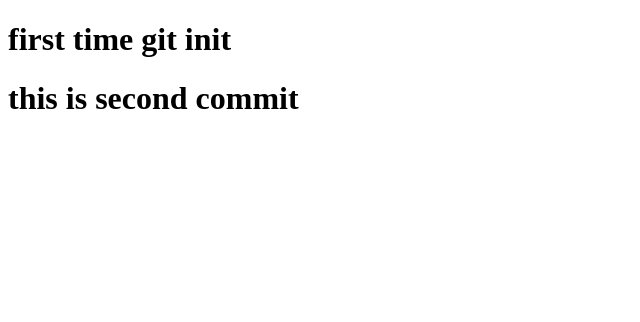
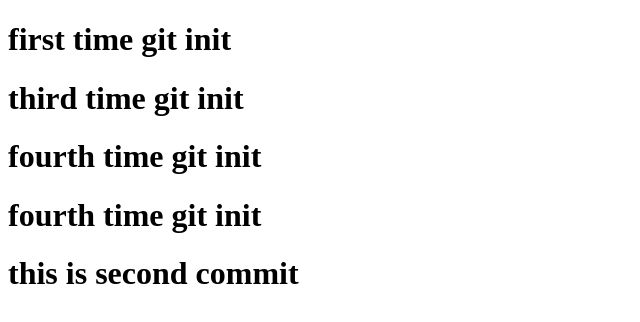
Before and after one commit to umairali9211/git-assignment, a plain HTML site: page index.html in a window 1280 px wide. Shown: the whole page, without its empty margins (0-640 px from the left). Drawn offline with Linux system fonts and the light colour scheme.

Commit message:
forth commit

```diff
--- a/index.html
+++ b/index.html
@@ -8,6 +8,9 @@
 </head>
 <body>
     <h1>first time git init</h1>
+    <h1>third time git init</h1>
+    <h1>fourth time git init</h1>
+    <h1>fourth time git init</h1>
     <h1>this is second commit</h1>
 </body>
 </html>
```
